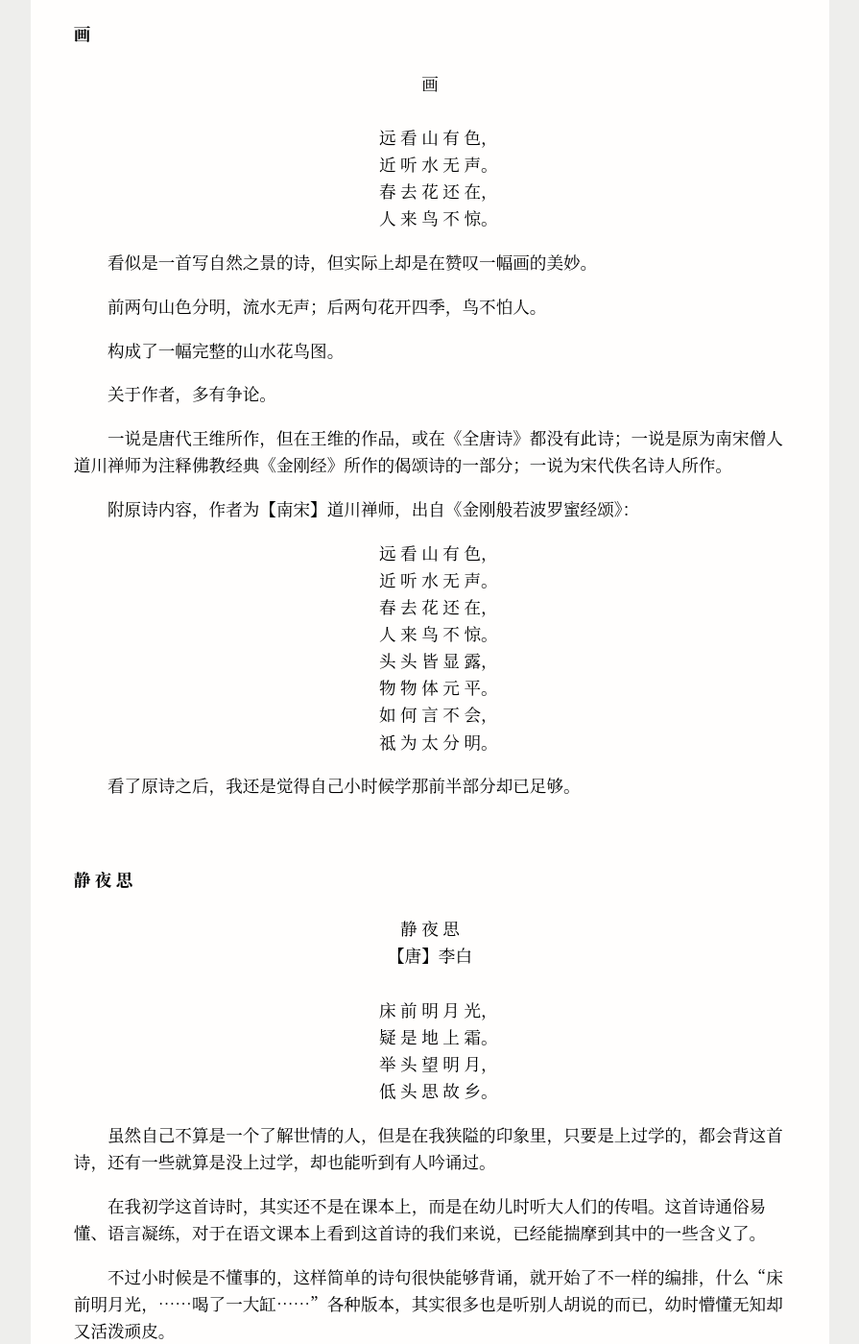
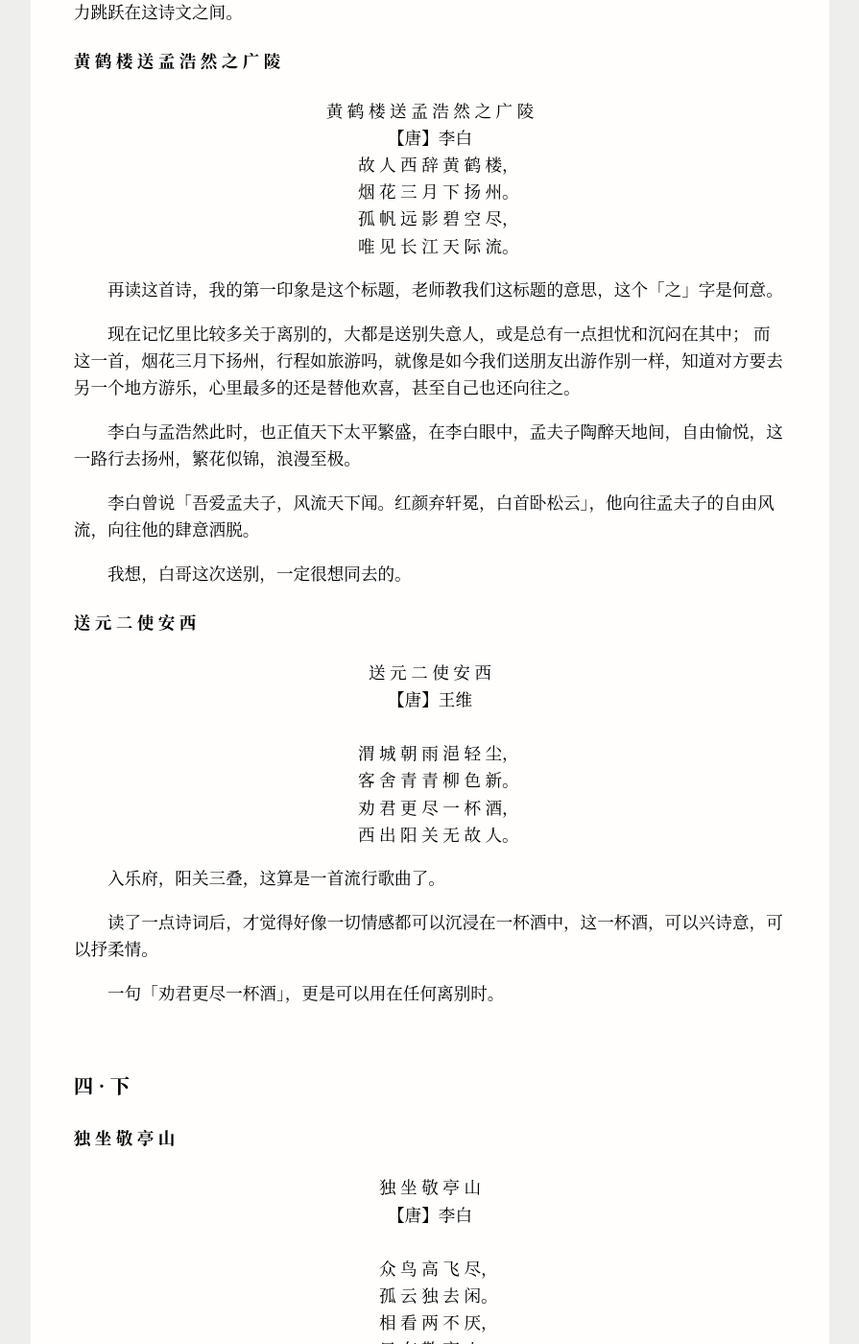
Before and after one commit to Sansuiz/wenji, a Jekyll site: the page built from _posts/ShiWen/Shici/2023-03-26-meng-xue-er.md, in a window 1280 px wide and 1400 px high, scrolled down 2083 px. Shown: the whole window at 96% size, without its empty margins (192-1087 px from the left). Built offline with Jekyll 4.4.1, drawn with Linux system fonts in a browser that asks for light colours; comment, search, counter and statistics services are not loaded; some of the changed text lies outside the part shown.

Commit message:
Update 2023-03-26-meng-xue-er.md

```diff
--- a/_posts/ShiWen/Shici/2023-03-26-meng-xue-er.md
+++ b/_posts/ShiWen/Shici/2023-03-26-meng-xue-er.md
@@ -54,175 +54,166 @@ __目录__
 &emsp;&emsp;陆游此时罢官归乡，心情苦闷激愤，却又未心灰意冷，这样的人生态度，让人感受到那生命力跳跃在这诗文之间。
 <br>
 
-#### 画
+#### 黄 鹤 楼 送 孟 浩 然 之 广 陵
 
 <center>
-画<br>
+黄 鹤 楼 送 孟 浩 然 之 广 陵<br>
+【唐】李白
 <br>
 
-&emsp;远 看 山 有 色，<br>
-&emsp;近 听 水 无 声。<br>
-&emsp;春 去 花 还 在，<br>
-&emsp;人 来 鸟 不 惊。
+&emsp;故 人 西 辞 黄 鹤 楼，<br>
+&emsp;烟 花 三 月 下 扬 州。<br>
+&emsp;孤 帆 远 影 碧 空 尽，<br>
+&emsp;唯 见 长 江 天 际 流。
 </center>
 
-&emsp;&emsp;看似是一首写自然之景的诗，但实际上却是在赞叹一幅画的美妙。
+&emsp;&emsp;再读这首诗，我的第一印象是这个标题，老师教我们这标题的意思，这个「之」字是何意。
 
-&emsp;&emsp;前两句山色分明，流水无声；后两句花开四季，鸟不怕人。
+&emsp;&emsp;现在记忆里比较多关于离别的，大都是送别失意人，或是总有一点担忧和沉闷在其中；
+而这一首，烟花三月下扬州，行程如旅游吗，就像是如今我们送朋友出游作别一样，知道对方要去另一个地方游乐，心里最多的还是替他欢喜，甚至自己也还向往之。
 
-&emsp;&emsp;构成了一幅完整的山水花鸟图。
+&emsp;&emsp;李白与孟浩然此时，也正值天下太平繁盛，在李白眼中，孟夫子陶醉天地间，自由愉悦，这一路行去扬州，繁花似锦，浪漫至极。
 
-&emsp;&emsp;关于作者，多有争论。
+&emsp;&emsp;李白曾说「吾爱孟夫子，风流天下闻。红颜弃轩冕，白首卧松云」，他向往孟夫子的自由风流，向往他的肆意洒脱。
 
-&emsp;&emsp;一说是唐代王维所作，但在王维的作品，或在《全唐诗》都没有此诗；一说是原为南宋僧人道川禅师为注释佛教经典《金刚经》所作的偈颂诗的一部分；一说为宋代佚名诗人所作。
+&emsp;&emsp;我想，白哥这次送别，一定很想同去的。
+<br>
 
-&emsp;&emsp;附原诗内容，作者为【南宋】道川禅师，出自《金刚般若波罗蜜经颂》：
+#### 送 元 二 使 安 西
 
 <center>
+送 元 二 使 安 西<br>
+【唐】王维<br>
+<br>
 
-&emsp;远 看 山 有 色，<br>
-&emsp;近 听 水 无 声。<br>
-&emsp;春 去 花 还 在，<br>
-&emsp;人 来 鸟 不 惊。<br>
-&emsp;头 头 皆 显 露，<br>
-&emsp;物 物 体 元 平。<br>
-&emsp;如 何 言 不 会，<br>
-&emsp;祗 为 太 分 明。
+&emsp;渭 城 朝 雨 浥 轻 尘，<br>
+&emsp;客 舍 青 青 柳 色 新。<br>
+&emsp;劝 君 更 尽 一 杯 酒，<br>
+&emsp;西 出 阳 关 无 故 人。
 </center>
 
-&emsp;&emsp;看了原诗之后，我还是觉得自己小时候学那前半部分却已足够。
+&emsp;&emsp;入乐府，阳关三叠，这算是一首流行歌曲了。
+
+&emsp;&emsp;读了一点诗词后，才觉得好像一切情感都可以沉浸在一杯酒中，这一杯酒，可以兴诗意，可以抒柔情。
+
+&emsp;&emsp;一句「劝君更尽一杯酒」，更是可以用在任何离别时。
 
 <br>
 
-#### 静 夜 思
+### 四 · 下
+
+#### 独 坐 敬 亭 山
 
 <center>
-静 夜 思<br>
+独 坐 敬 亭 山<br>
 【唐】李白<br>
 <br>
 
-&emsp;床 前 明 月 光，<br>
-&emsp;疑 是 地 上 霜。<br>
-&emsp;举 头 望 明 月，<br>
-&emsp;低 头 思 故 乡。
+&emsp;众 鸟 高 飞 尽，<br>
+&emsp;孤 云 独 去 闲。<br>
+&emsp;相 看 两 不 厌，<br>
+&emsp;只 有 敬 亭 山。
 </center>
 
-&emsp;&emsp;虽然自己不算是一个了解世情的人，但是在我狭隘的印象里，只要是上过学的，都会背这首诗，还有一些就算是没上过学，却也能听到有人吟诵过。
+&emsp;&emsp;说实话，长大后对这首诗已经没了什么印象，对此，我思考了一个问题，这首诗是写的不好吗？所以我都没了什么记忆。
 
-&emsp;&emsp;在我初学这首诗时，其实还不是在课本上，而是在幼儿时听大人们的传唱。这首诗通俗易懂、语言凝练，对于在语文课本上看到这首诗的我们来说，已经能揣摩到其中的一些含义了。
-
-&emsp;&emsp;不过小时候是不懂事的，这样简单的诗句很快能够背诵，就开始了不一样的编排，什么“床前明月光，……喝了一大缸……”各种版本，其实很多也是听别人胡说的而已，幼时懵懂无知却又活泼顽皮。
-
-&emsp;&emsp;我想，月亮与思念的关系，对于我来说，或许就是从对这一首诗的理解上有了最初的认识。
-
-&emsp;&emsp;对如今的我而言，最熟悉的便是“举头望明月，低头思故乡”；最偏爱的就是“但愿人长久，千里共婵娟”。
+&emsp;&emsp;再读以后，我才觉得更钦佩李白，此诗好，在我看来，好不在辞藻格律，好在李白如此轻易地就就将自己的精神世界赋予文字。
 
 <br>
 
-#### 悯 农（一）
+#### 望 洞 庭
 
 <center>
-悯 农（一）<br>
-【唐】李绅<br>
+望 洞 庭<br>
+【唐】王维<br>
 <br>
 
-&emsp;锄 禾 日 当 午，<br>
-&emsp;汗 滴 禾 下 土。<br>
-&emsp;谁 知 盘 中 餐，<br>
-&emsp;粒 粒 皆 辛 苦。
+&emsp;湖 光 秋 月 两 相 和，<br>
+&emsp;潭 面 无 风 镜 未 磨。<br>
+&emsp;遥 望 洞 庭 山 水 翠，<br>
+&emsp;白 银 盘 里 一 青 螺。
 </center>
 
-&emsp;&emsp;这首诗在初学时，确实有珍惜粮食等美好品德的教育内涵，所以，其价值时必然存在的。
-
-&emsp;&emsp;至于长大后了解到的关于作者李绅的一些劣迹后，自然与此诗联想，并产生一定的落差感，甚至有人就认为这诗不宜再学。
-
-&emsp;&emsp;私以为，此诗此人此事，其实依旧可以警醒我们。因为这样一件让人发现反差如此之大的事情，足够让我们从中反思并重视一点：何为坚定信念，何为初心不改。
+&emsp;&emsp;万般夜景，不过湖光秋色两相和；洞庭山水，不过白银盘里一青螺。
 
 <br>
 
-### 一 · 下
-
-#### 春 晓
+#### 忆 江 南
 
 <center>
-春 晓<br>
-【唐】孟浩然<br>
+忆 江 南<br>
+【唐】白居易<br>
 <br>
 
-&emsp;春 眠 不 觉 晓，<br>
-&emsp;处 处 闻 啼 鸟。<br>
-&emsp;夜 来 风 雨 声，<br>
-&emsp;花 落 知 多 少。
+&emsp;江 南 好，<br>
+&emsp;风 景 旧 曾 谙。<br>
+&emsp;日 出 江 花 红 胜 火，<br>
+&emsp;春 来 江 水 绿 如 蓝。<br>
+&emsp;能 不 忆 江 南？
 </center>
 
-&emsp;&emsp;这首诗重在质朴自然，言浅意浓。儿时初学，一诵读便觉有燕儿飞过，春雨淅沥，吹打了多少花落。
+&emsp;&emsp;「苏杭」的生活美好想来是从古即今了，白居易任职刺史，旅居苏杭，肯定漫游江南，那时正值青壮年，风华正茂，挥斥方遒。
 
-&emsp;&emsp;在读这首诗时，我的脑海里就出现了一段旋律，自己也跟着旋律轻轻哼唱。
+&emsp;&emsp;可能也正是因为那几年的旅居生活，让他感受到江南的美好，以至于在回到洛阳人老苍黄时，写下诗句怀念旧情。
 
-<center>
-<iframe frameborder="no" border="0" marginwidth="0" marginheight="0" width=510 height=52 src="//music.163.com/outchain/player?type=2&id=27090917&auto=0&height=32"></iframe>
-</center>
-
-&emsp;&emsp;就是这样一段旋律，给我留下了很深的印象，现在听来，依旧觉得很好。
+&emsp;&emsp;我也在杭州旅居了很长一段时间，那几年的时光，可以算得上是美妙，心情愉悦，内心欢畅，若不是一些心中的记挂让人神伤，或许就不会离开了。
 
 <br>
 
-#### 村 居
+#### 乡 村 四 月
 
 <center>
-村 居<br>
-【清】高鼎<br>
+乡 村 四 月<br>
+【宋】翁卷<br>
 <br>
 
-&emsp;草 长 莺 飞 二 月 天，<br>
-&emsp;拂 堤 杨 柳 醉 春 烟。<br>
-&emsp;儿 童 散 学 归 来 早，<br>
-&emsp;忙 趁 东 风 放 纸 鸢。
+&emsp;绿 遍 山 原 白 满 川，<br>
+&emsp;子 规 声 里 雨 如 烟。<br>
+&emsp;乡 村 四 月 闲 人 少，<br>
+&emsp;才 了 蚕 桑 又 插 天。
 </center>
 
-&emsp;&emsp;这也就是儿时最期待的春天，草长莺飞、散学早、放纸鸢。
+&emsp;&emsp;这首诗虽然没有什么记忆点，却能在每次读到时，都感受到其中乡村农忙，耳边仿佛有当时百姓田野呼喊劳作的声音。
 
-&emsp;&emsp;长大一些后，喜爱前两句，对“草长莺飞二月”和“烟花三月”有着一些不一样的情愫，醉春烟更是让我觉得美妙。
-
-&emsp;&emsp;到现在，却更喜爱最后两句了，或许正是因为童年不可返，往事不可追吧。
+&emsp;&emsp;曾经想过，农忙都很辛苦，为何会写如此轻松欢快呢，后来才想到，在古代发达的农业社会，只有农忙，才让百姓能有希望，如果太闲，反而说明收成不好，不是个好年，那时候的田野忙碌或许对于一些平民百姓来说，算得上是生活的美好。
 
 <br>
 
-#### 所 见
+#### 四 时 田 园 杂 兴
 
 <center>
-所 见<br>
-【清】袁枚<br>
+四 时 田 园 杂 兴<br>
+【宋】范成大<br>
 <br>
 
-&emsp;牧 童 骑 黄 牛，<br>
-&emsp;歌 声 振 林 樾。<br>
-&emsp;意 欲 捕 鸣 蝉，<br>
-&emsp;忽 然 闭 口 立。
+&emsp;昼 出 耘 田 夜 绩 麻，<br>
+&emsp;村 庄 儿 女 各 当 家。<br>
+&emsp;童 孙 未 解 供 耕 织，<br>
+&emsp;也 傍 桑 阴 学 种 瓜 。
 </center>
 
-&emsp;&emsp;这算得上一首简单到儿时稍读就能大致理解的诗，一个活脱脱的天真烂漫的孩童就在眼前，正所谓：诗人者，不失其赤子之心也。
+&emsp;&emsp;太忙了，一家齐出动，农事紧张，为何？
+
+&emsp;&emsp;如果是因为丰收而忙，那还愉快，如果是因为官府催收，那就凄凉。
 
 <br>
 
-#### 小 池
+#### 渔 歌 子
 
 <center>
-小 池<br>
-【宋】杨万里<br>
+渔 歌 子<br>
+【唐】张志和<br>
 <br>
 
-&emsp;泉 眼 无 声 惜 细 流，<br>
-&emsp;树 阴 照 水 爱 晴 柔。<br>
-&emsp;小 荷 才 露 尖 尖 角，<br>
-&emsp;早 有 蜻 蜓 立 上 头。
+&emsp;西 塞 山 前 白 鹭 飞，<br>
+&emsp;桃 花 流 水 鳜 鱼 肥。<br>
+&emsp;青 箬 笠，  绿 蓑 衣，<br>
+&emsp;斜 风 细 雨 不 须 归。
 </center>
 
-&emsp;&emsp;一池、一泉、一细流、一初荷、一蜻蜓，一些小小的，却满是诗情画意。
+&emsp;&emsp;雨中青山，天空白鹭，两岸桃红，江上渔舟，一钓鱼翁。
 
-&emsp;&emsp;初最爱晴柔，夏天却一年比一年炎热，城市里也早就没有那么多的泉眼溪流，什么树阴照水，也都在一些公园景点处，若不是闲暇，根本不会看到。
-
-&emsp;&emsp;我记得小时候去西湖边看荷花，就会多关注那些翻飞的蜻蜓；等到自己拥有手机和相机时，也拍了一些蜻蜓立荷，这才想起古人没有照片可以留存，却能用自己手中的笔写出这样一幅生动的图景。
+&emsp;&emsp;这算是一首写完全写出了钓友心境的词，哈哈哈哈。
 
 <br>
 
```
